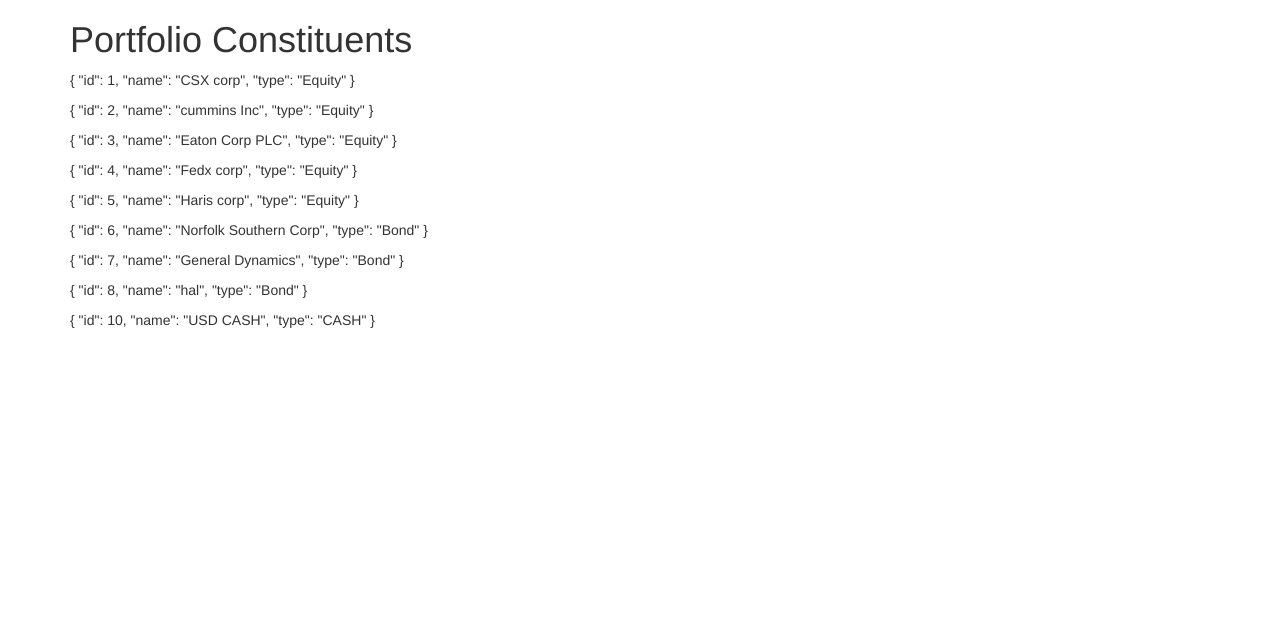
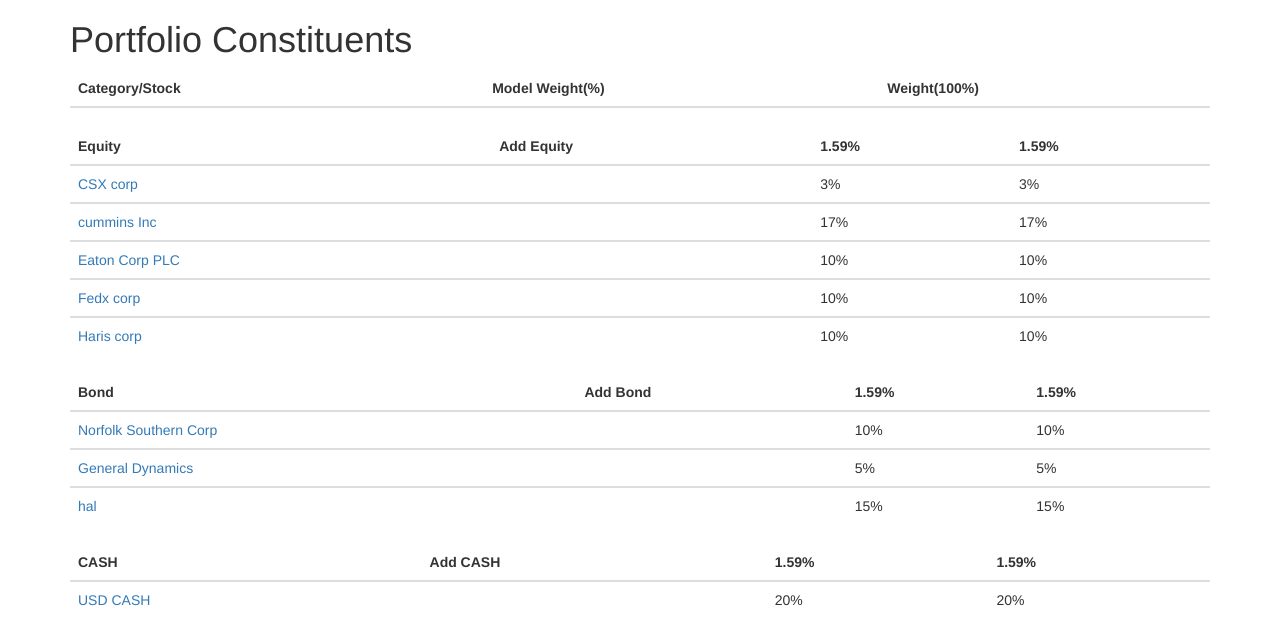
Before and after one commit to ranjitweinvest/weinvestPortfolio, a Vue app: page /PortfolioDetails/1 in a window 1280 px wide. Shown: the top 644 px of the page. Built offline with nearby package versions, Linux system fonts and the light colour scheme; the HTML template or start-up script is replaced by a standard one.

Commit message:
portfolio detail page added

```diff
--- a/src/components/Portfolio.vue
+++ b/src/components/Portfolio.vue
@@ -9,24 +9,24 @@
 				</div>
 				<div class="card-body col-xs-12">
 					<div class="row">
-						<div class="col-xs-6 cell-text">Volatility</div>
-						<div class="col-xs-6 cell-text">{{item.volatility}}</div>
+						<div class="col-xs-5 cell-text">Volatility</div>
+						<div class="col-xs-7 cell-text">{{item.volatility}}</div>
 					</div>
 					<div class="row">
-						<div class="col-xs-6 cell-text">1 Month Return</div>
-						<div class="col-xs-6 cell-text">1 Month Return</div>
+						<div class="col-xs-5 cell-text">1 Month Return</div>
+						<div class="col-xs-7 cell-text">1 Month Return</div>
 					</div>
 					<div class="row">
-						<div class="col-xs-6 cell-text">Mean Return</div>
-						<div class="col-xs-6 cell-text">{{item.mean_return}}</div>
+						<div class="col-xs-5 cell-text">Mean Return</div>
+						<div class="col-xs-7 cell-text">{{item.mean_return}}</div>
 					</div>
 					<div class="row">
-						<div class="col-xs-6 cell-text">Minimum Investment</div>
-						<div class="col-xs-6 cell-text">Minimum Investment</div>
+						<div class="col-xs-5 cell-text">Min Investment</div>
+						<div class="col-xs-7 cell-text">Min Investment</div>
 					</div>
 					<div class="row">
-						<div class="col-xs-6 cell-text">Eligibility</div>
-						<div class="col-xs-6 cell-text">Eligibility</div>
+						<div class="col-xs-5 cell-text">Eligibility</div>
+						<div class="col-xs-7 cell-text">Available for all investor</div>
 					</div>
 					<div class="row">
 						<router-link :to="{ name: 'PortfolioDetails', params: { id: item.id }}" class="col-xs-12 btn btn-danger">Explore Investment Idea</router-link to="/foo">
--- a/src/components/PortfolioDetails.vue
+++ b/src/components/PortfolioDetails.vue
@@ -1,15 +1,42 @@
 <template>
 <div class="container">
     <h1>{{title}}</h1>
-    <p v-if="!myConstituents.length"> Data not found.</p>
-    <div v-if="myConstituents.length" v-for="(item, index) in myConstituents">
-      <p>{{item.instrument}}</p>
-    </div>
+    <div>
+      <table class="table">
+          <thead class="thead-main-title">
+                <tr>
+                    <th>Category/Stock</th>
+                    <th></th>
+                    <th>Model Weight(%)</th>
+                    <th>Weight(100%)</th>
+                </tr>
+            </thead>
+        </table>
+        <table class="table" v-for="(item, key, index) in myConstituents">
+            <thead class="thead-body-title">
+                <tr>
+                    <th><div class="thead-body-title-head"></div>{{key}}</th>
+                    <th>Add {{key}}</th>
+                    <th>1.59%</th>
+                    <th>1.59%</th>
+                </tr>
+            </thead>
+            <tbody v-for="(im) in item">
+                <tr>
+                    <td><a>{{im.name}}</a></td>
+                    <td></td>
+                    <td>{{im.model_weight}}</td>
+                    <td>{{im.weight}}</td>
+                </tr>
+            </tbody>
+        </table>
+     </div>
 </div>
 </template>
 
 <script>
 import { mapGetters, mapActions } from 'vuex'
+import _ from 'lodash'
 export default {
  name: 'PortfolioDetails',
   data () {
@@ -23,8 +50,9 @@
         }),
       myConstituents: {
         get: function() {
-          let data = (this.getDetailPortfolios && this.getDetailPortfolios[0] && this.getDetailPortfolios[0]['constituents'])? this.getDetailPortfolios[0]['constituents'] :[];
-          return data;
+        let data = this.getDetailPortfolios
+        let result =  _.groupBy(data, 'type');
+          return result;
         }
       },
     },
@@ -39,5 +67,4 @@
 }
 </script>
 <style>
-
 </style>
--- a/src/store/modules/portfolio.js
+++ b/src/store/modules/portfolio.js
@@ -256,9 +256,13 @@
   // actions
   const actions = {
     portfolioDetailsAction({ commit, state }, param_id){
-      let result = state.portfolios.filter((v,k)=>{
+      let data = state.portfolios.filter((v,k)=>{
         return (v.id == param_id)
       });
+       data = (data && data[0] && data[0]['constituents'])? data[0]['constituents'] :[];
+      let result = data.map((v,k)=> {
+        return Object.assign({},{"weight":v.weight,"model_weight":(v.model_weight)?v.model_weight:v.weight}, {...v.instrument})
+        });
       commit('setDetailPortfolios', {
         data:result
       });
```
